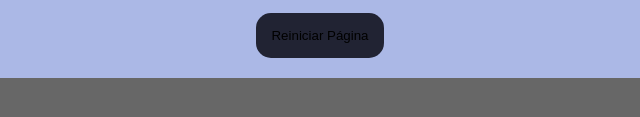
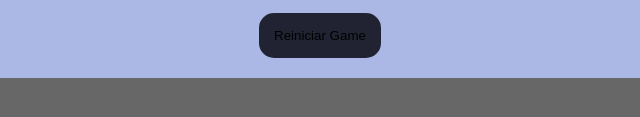
Before and after one commit to vimonts/Tecnicas_computacionais, a plain HTML site: page index.html in a window 1280 px wide. Shown: the part 1252-1369 px from the top of the page, 320-960 px from the left. Drawn offline with Linux system fonts and the light colour scheme.

Commit message:
Update index.html

```diff
--- a/index.html
+++ b/index.html
@@ -17,7 +17,7 @@
         </div>
 
         <form>
-            <button type="submit">Reiniciar Página</button>
+            <button type="submit">Reiniciar Game</button>
         </form>
     </div>
 
```
